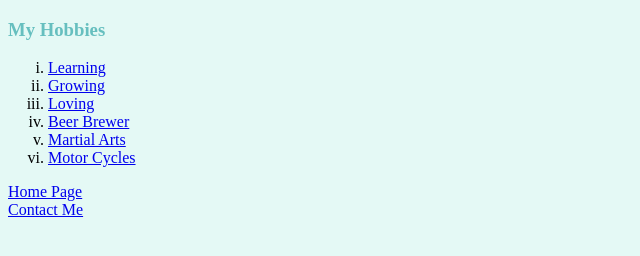
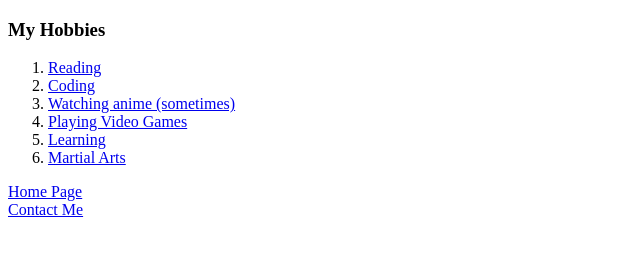
Before and after one commit to chika693/cv, a plain HTML site: page hobbies.html in a window 1280 px wide. Shown: the whole page, without its empty margins (0-640 px from the left). Drawn offline with Linux system fonts and the light colour scheme.

Commit message:
Update hobbies.html
Updated my hobbies and also removed CSS links that were present, so that I relearn it

```diff
--- a/hobbies.html
+++ b/hobbies.html
@@ -2,48 +2,18 @@
 <html>
 <head>
 	<meta charset="utf-8">
-	<title>My Hobbies</title>
-	<link rel="stylesheet" type="text/css" href="css/styles.css">
+	<title>🕳 My Hobbies</title>
 </head>
 <body>
 	<h3>My Hobbies</h3>
-		<ol type="i">
-	<!-- <ol type="i"> gives the numbered list the identity of roman numerals
-		<ol start="7"> gives the numbered list a starting number -the one that is indicated -->
-			<li><a href="https://www.iwillteachyoualanguage.com/wp-content/uploads/2018/05/metalearing.jpg">Learning</a></li>
-			<li><a href="https://media.sproutsocial.com/uploads/2018/04/Build-Manage-Grow-Agency.png">Growing</a></li>
-			<li><a href="https://media.wnyc.org/i/800/0/l/85/1/Loving.jpeg">Loving</a></li>
-			<li><a href="https://www.youtube.com/watch?v=jaDQ6S6p6Wk">Beer Brewer</a></li>
-			<li><a href="https://olsonsma.com/wp-content/uploads/2018/12/Pro_hero_image-Olson-Adult2.png">Martial Arts</a></li>
-			<li><a href="https://cdp.azureedge.net/products/USA/KA/2018/MC/SUPERSPORT/NINJA_H2_CARBON/50/MATTE_SPARK_BLACK_-_MIRROR_COATED_SPARK_BLACK/2000000024.jpg">Motor Cycles</a></li>
-			<!-- for <a href=""></a> you have different choices when it comes to the href attribute. you can:
-				pic\
-
-				1.put an image either from the browser by saving it into a folder and making it local
-
-				2. or you can just copy the link address and put it within the href attribute
-
-				video\
-
-				1. you can put a youtube video link or other video link inside the href where the img link from either a website or saved (local) image would go.
-
-			Download -attribute
-
-
-			P.S. the order of attributes that you add don't matter as long as you have got a space in between.
-
-				This attribute instructs browsers to download a URL instead of navigating to it, so the user will be prompeted to save it as a local file. If the attribute has a value, it is used as the pre-filled file name in the Save prompt (the user can still change the file name if they want). There are no retrictions on allowed values, thought / and  \  are converted to underscores. Most file systems limit some punctuation in file names, and browsers will adjust the suggested name accordingly.
-
-				for example if there was a pdf that you wanted some one to download the line of code will look like this:
-
-				<a (you can add it here:)download href="http://web.standford.edu/group/csp/cs21/htmlcheatsheet.pdf" (or even here:)download (it does not matter)>Download Cheatsheet</a> \
-
-				see real example below... i will add download attribute at the end.
-
-				once you click on the link below you will see that chrome actually downloads the pdf, rather than opening the content up on a new tab or on the page.
-
-			-->
-		</ol>
+    <ol>
+        <li><a href="https://www.barnesandnoble.com/">Reading</a></li>
+        <li><a href="https://github.com/">Coding</a></li>
+        <li><a href="https://www.crunchyroll.com/">Watching anime (sometimes)</a></li>
+        <li><a href="https://store.steampowered.com/">Playing Video Games</a></li>
+        <li><a href="https://www.udemy.com/">Learning</a></li>
+        <li><a href="https://en.wikipedia.org/wiki/Martial_arts">Martial Arts</a></li>
+    </ol>
 		<a href="index.html">Home Page</a> <br>
 		<a href="contact.html">Contact Me</a> <br>
 </body>
```
